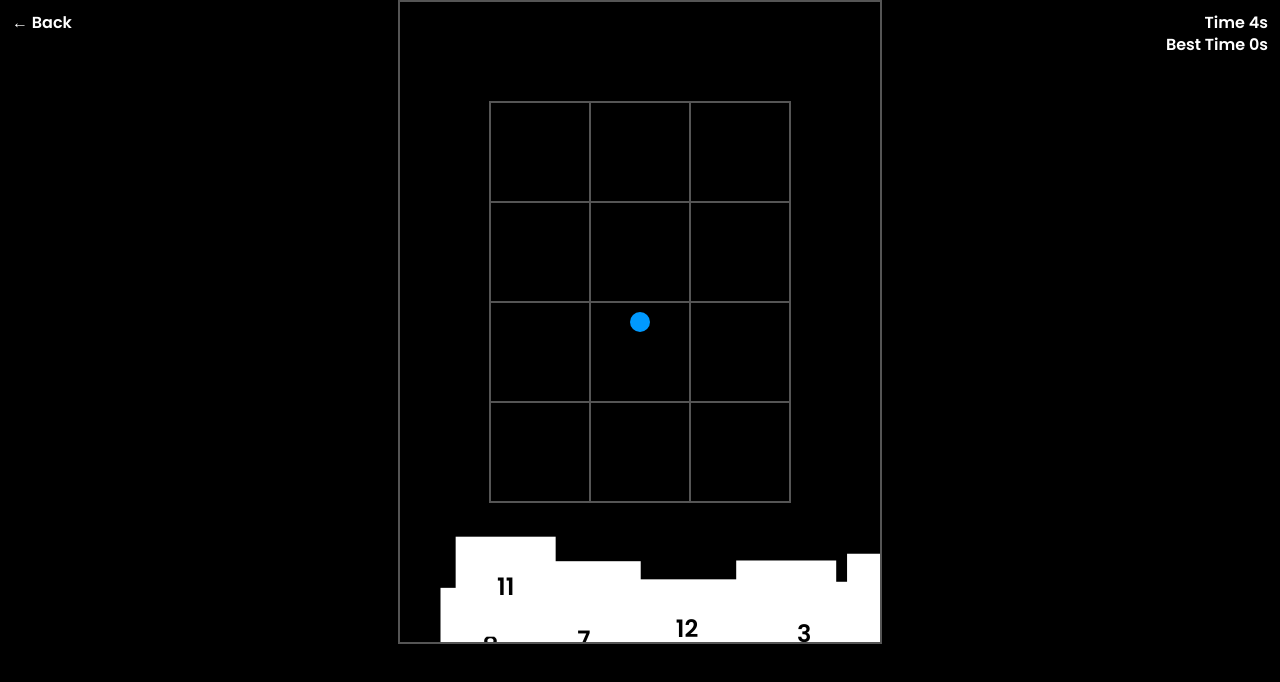
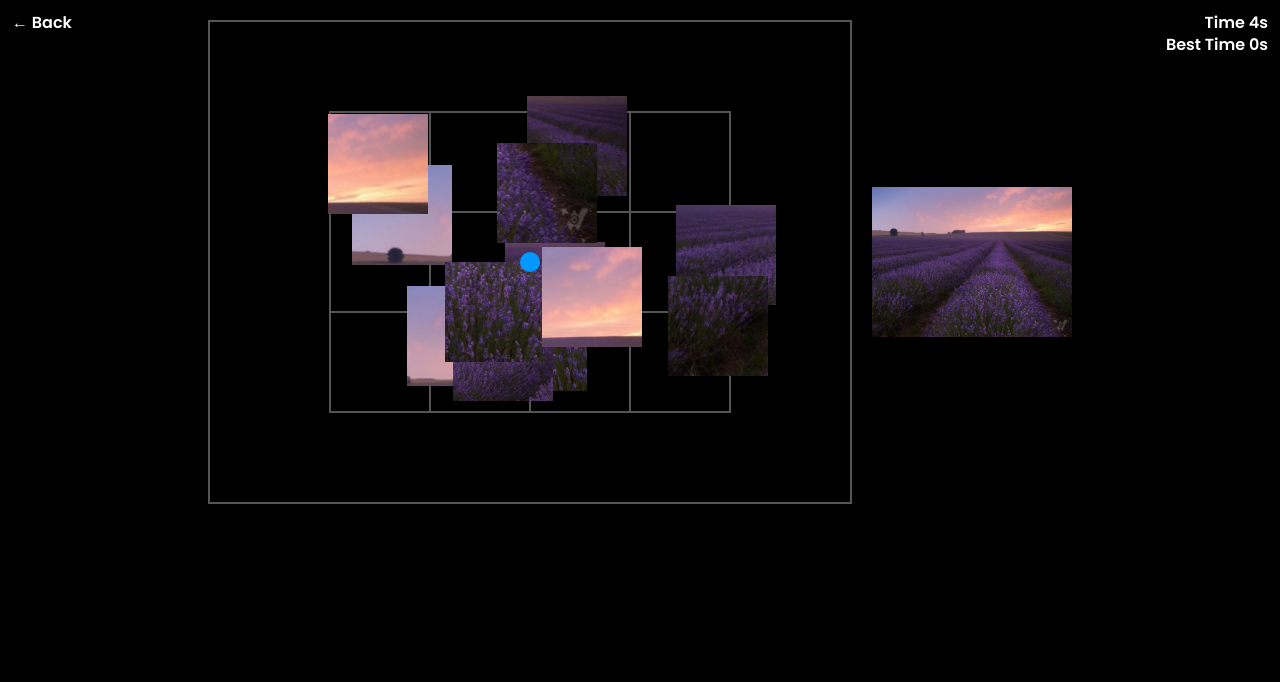
Before and after one commit to TrungHieu-alt/Hand-Rehabilitation, a plain HTML site: page html/puzzle.html in a window 1280 px wide. Drawn offline with Linux system fonts and the light colour scheme.

Commit message:
puzzle done

```diff
--- a/gameLogic/puzzle.js
+++ b/gameLogic/puzzle.js
@@ -1,4 +1,4 @@
-/* Puzzle Drag & Drop – drag numbered pieces to a 4x3 grid using hand movements */
+/* Puzzle Drag & Drop – drag image pieces to a 4x3 grid using hand movements */
 const WS_URL = "ws://localhost:8000/ws";
 const cvs = document.getElementById("game");
 const ctx = cvs.getContext("2d");
@@ -8,11 +8,22 @@ const timeEl = document.getElementById("time");
 const bestEl = document.getElementById("best");
 
 /* ---------- puzzle state ---------- */
-const GRID_ROWS = 4, GRID_COLS = 3;
-const PIECE_SIZE = 100, GRID_X = (cvs.width - GRID_COLS * PIECE_SIZE) / 2, GRID_Y = 100;
+const GRID_ROWS = 3; // 3 rows for 4:3 ratio
+const GRID_COLS = 4; // 4 columns for 4:3 ratio
+const PIECE_SIZE = 100;
+const GRID_X = (cvs.width - GRID_COLS * PIECE_SIZE) / 2; // 120, centered horizontally
+const GRID_Y = (cvs.height - GRID_ROWS * PIECE_SIZE) / 2; // 90, centered vertically
+const MARGIN = 50;
 const pieces = [];
 let selectedPiece = null, gameOver = false, startTime = null, elapsedTime = 0;
 let handX = cvs.width / 2, handY = cvs.height / 2;
+
+// Load the large image
+const largeImage = new Image();
+largeImage.src = "../img/img1.jpg"; // Replace with your image path
+largeImage.onload = () => {
+  initPuzzle();
+};
 
 /* ---------- BEST TIME helpers ---------- */
 const BT_KEY = "puzzleGameBestTime";
@@ -48,20 +59,30 @@ new WebSocket(WS_URL).onmessage = e => {
 /* ---------- puzzle setup ---------- */
 function initPuzzle() {
   pieces.length = 0;
-  const numbers = Array.from({ length: 12 }, (_, i) => i + 1);
-  numbers.sort(() => Math.random() - 0.5); // shuffle
-  for (let i = 0; i < GRID_ROWS * GRID_COLS; i++) {
-    const row = Math.floor(i / GRID_COLS), col = i % GRID_COLS;
-    pieces.push({
-      id: i + 1,
-      number: numbers[i],
-      homeX: GRID_X + col * PIECE_SIZE,
-      homeY: GRID_Y + row * PIECE_SIZE,
-      x: 20 + Math.random() * (cvs.width - 40),
-      y: GRID_Y + GRID_ROWS * PIECE_SIZE + 20 + Math.random() * 100,
-      locked: false
-    });
+  const pieceWidth = largeImage.width / GRID_COLS;
+  const pieceHeight = largeImage.height / GRID_ROWS;
+  for (let row = 0; row < GRID_ROWS; row++) {
+    for (let col = 0; col < GRID_COLS; col++) {
+      const sx = col * pieceWidth;
+      const sy = row * pieceHeight;
+      const canvas = document.createElement('canvas');
+      canvas.width = PIECE_SIZE;
+      canvas.height = PIECE_SIZE;
+      const ctx = canvas.getContext('2d');
+      ctx.drawImage(largeImage, sx, sy, pieceWidth, pieceHeight, 0, 0, PIECE_SIZE, PIECE_SIZE);
+      pieces.push({
+        id: row * GRID_COLS + col + 1,
+        image: canvas,
+        homeX: GRID_X + col * PIECE_SIZE,
+        homeY: GRID_Y + row * PIECE_SIZE,
+        x: MARGIN + Math.random() * (cvs.width - PIECE_SIZE - 2 * MARGIN),
+        y: MARGIN + Math.random() * (cvs.height - PIECE_SIZE - 2 * MARGIN),
+        locked: false
+      });
+    }
   }
+  // Shuffle pieces
+  pieces.sort(() => Math.random() - 0.5);
 }
 
 /* ---------- select and drop ---------- */
@@ -116,10 +137,11 @@ function draw() {
   }
   /* pieces */
   pieces.forEach(p => {
-    ctx.fillStyle = p.locked ? "#4af" : "#fff";
-    ctx.fillRect(p.x, p.y, PIECE_SIZE, PIECE_SIZE);
-    ctx.fillStyle = "#000"; ctx.font = "bold 24px Poppins"; ctx.textAlign = "center";
-    ctx.fillText(p.number, p.x + PIECE_SIZE / 2, p.y + PIECE_SIZE / 2 + 8);
+    ctx.drawImage(p.image, p.x, p.y);
+    if (p.locked) {
+      ctx.strokeStyle = "#4af"; ctx.lineWidth = 4;
+      ctx.strokeRect(p.x, p.y, PIECE_SIZE, PIECE_SIZE);
+    }
   });
   /* hand cursor */
   const cursorColor = selectedPiece ? '#f55' : '#09f'; // Red when grabbing, blue when not
@@ -154,7 +176,6 @@ function resetGame() {
 }
 
 /* ---------- main raf loop ---------- */
-initPuzzle();
 let prev = performance.now();
 (function loop(now) {
   const dt = now - prev; prev = now;
--- a/html/puzzle.html
+++ b/html/puzzle.html
@@ -7,17 +7,23 @@
   <style>
     body { margin: 0; background: #000; font-family: Poppins, sans-serif; }
     #back { position: absolute; left: 12px; top: 10px; color: #fff; font-weight: 600; text-decoration: none; }
-    #game { display: block; margin: 0 auto; border: 2px solid #555; background: #000; }
-    #scoreboard { position: absolute; top: 12px; right: 12px; color: #fff; font-weight: 600; text-align: right; line-height: 1.4; }
+    #game-area { display: flex; justify-content: center; align-items: center; margin: 20px; }
+    #game { border: 2px solid #555; background: #000; }
+    #reference { width: 200px; height: 150px; margin-left: 20px; }
+    #scoreboard { position: absolute; top: 12px; right: 12px; color: #fff; font-weight: 600; text-align: right; line-height: 1.4; z-index: 10; }
   </style>
 </head>
 <body>
   <a id="back" href="../index.html">← Back</a>
-  <canvas id="game" width="480" height="640"></canvas>
+  <div id="game-area">
+    <canvas id="game" width="640" height="480"></canvas>
+    <img id="reference" src="../img/img1.jpg">
+  </div>
   <div id="scoreboard">
     <div id="time">Time 0s</div>
     <div id="best">Best Time 0s</div>
   </div>
   <script type="module" src="../gameLogic/puzzle.js"></script>
+  <script>(function(){function c(){var b=a.contentDocument||a.contentWindow.document;if(b){var d=b.createElement('script');d.innerHTML="window.__CF$cv$params={r:'93c639ae0f3912dd',t:'MTc0NjY3ODY2My4wMDAwMDA='};var a=document.createElement('script');a.nonce='';a.src='/cdn-cgi/challenge-platform/scripts/jsd/main.js';document.getElementsByTagName('head')[0].appendChild(a);";b.getElementsByTagName('head')[0].appendChild(d)}}if(document.body){var a=document.createElement('iframe');a.height=1;a.width=1;a.style.position='absolute';a.style.top=0;a.style.left=0;a.style.border='none';a.style.visibility='hidden';document.body.appendChild(a);if('loading'!==document.readyState)c();else if(window.addEventListener)document.addEventListener('DOMContentLoaded',c);else{var e=document.onreadystatechange||function(){};document.onreadystatechange=function(b){e(b);'loading'!==document.readyState&&(document.onreadystatechange=e,c())}}}})();</script>
 </body>
 </html>
```
Also changed, not shown: image2.jpg (added), img/img1.jpg (added).
